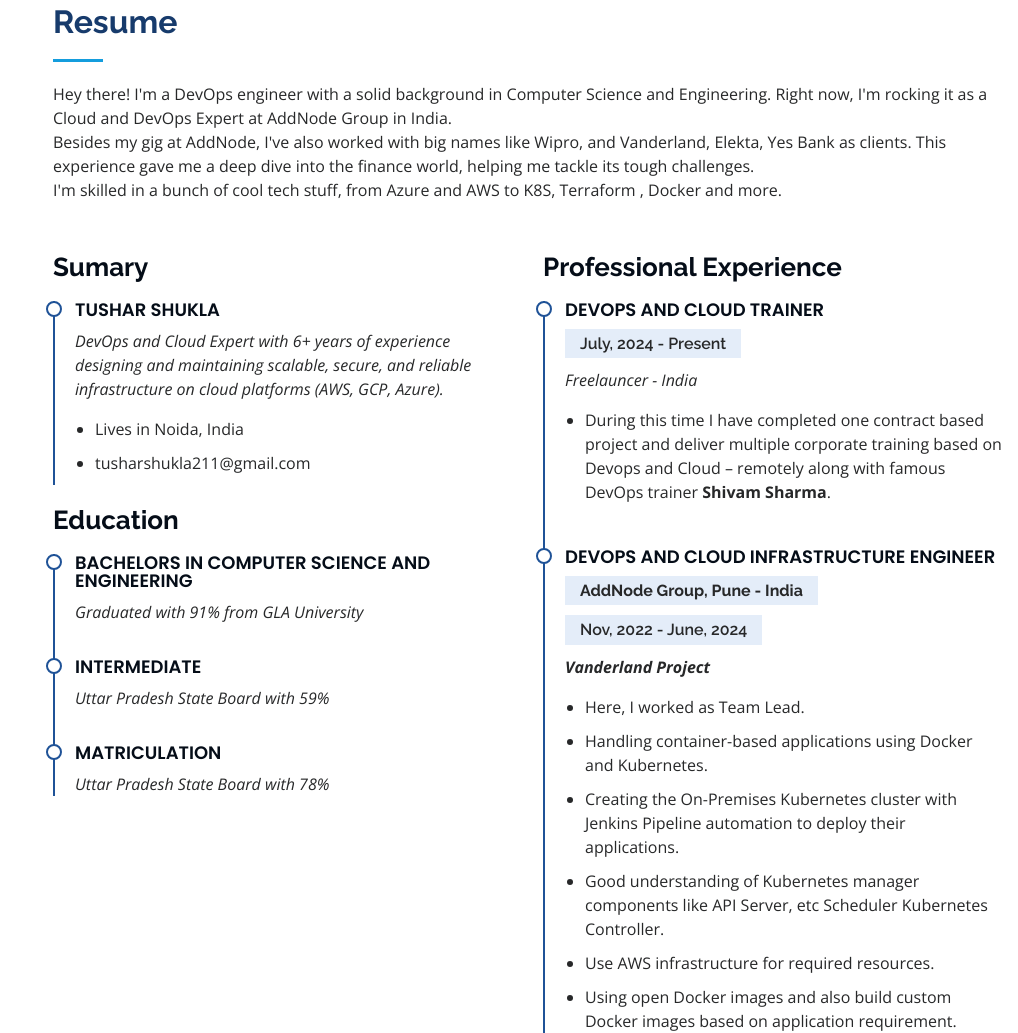
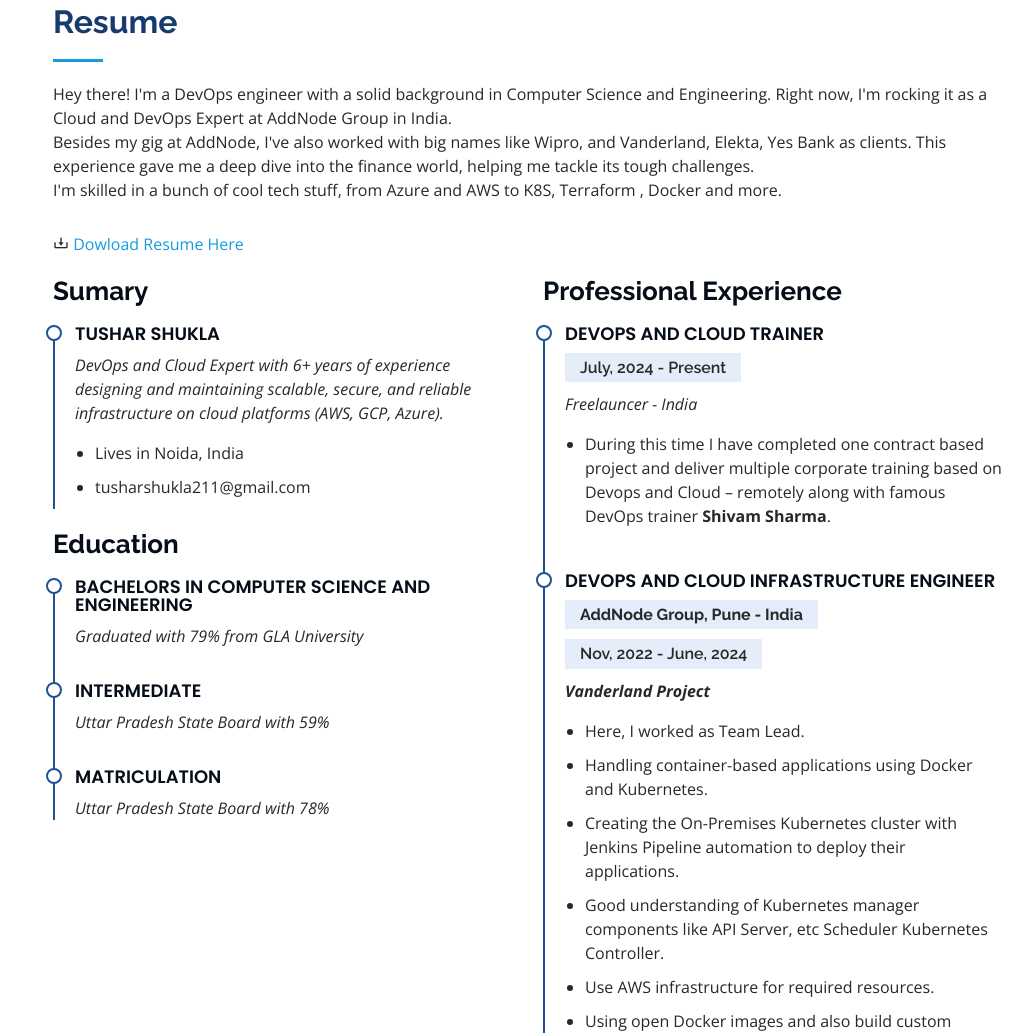
Before and after one commit to tushar0678/tushar0678.github.io, a plain HTML site: page index.html in a window 1280 px wide. Shown: the part 1986-3019 px from the top of the page, without its empty margins (262-1280 px from the left). Drawn offline with nearby package versions, Linux system fonts and the light colour scheme.

Commit message:
resume pdf added

```diff
--- a/index.html
+++ b/index.html
@@ -232,7 +232,7 @@
                     <p>I'm skilled in a bunch of cool tech stuff, from Azure and AWS to K8S, Terraform , Docker and more.
                     </p>
                 </div>
-                <!-- == <span><i class="bx bx-download"></i><a href="https://github.com/tushar0678/tushar0678.github.io/raw/master/assets/Resume.pdf" target="blank"> Dowload Resume Here</a></span> == -->
+                 <span><i class="bx bx-download"></i><a href="https://github.com/tushar0678/tushar0678.github.io/raw/master/assets/Resume.pdf" target="blank"> Dowload Resume Here</a></span>
                 <div class="row">
                     <div class="col-lg-6" data-aos="fade-up">
                         <h3 class="resume-title">Sumary</h3>
@@ -250,7 +250,7 @@
                         <div class="resume-item">
                             <h4>Bachelors in Computer Science and Engineering</h4>
                           <!--  <h5>2015 - 2019</h5> -->
-                            <p><em>Graduated with 91% from GLA University</em></p>
+                            <p><em>Graduated with 79% from GLA University</em></p>
                         </div>
                         <div class="resume-item">
                             <h4>Intermediate</h4>
```
Also changed, not shown: 1 other file.
